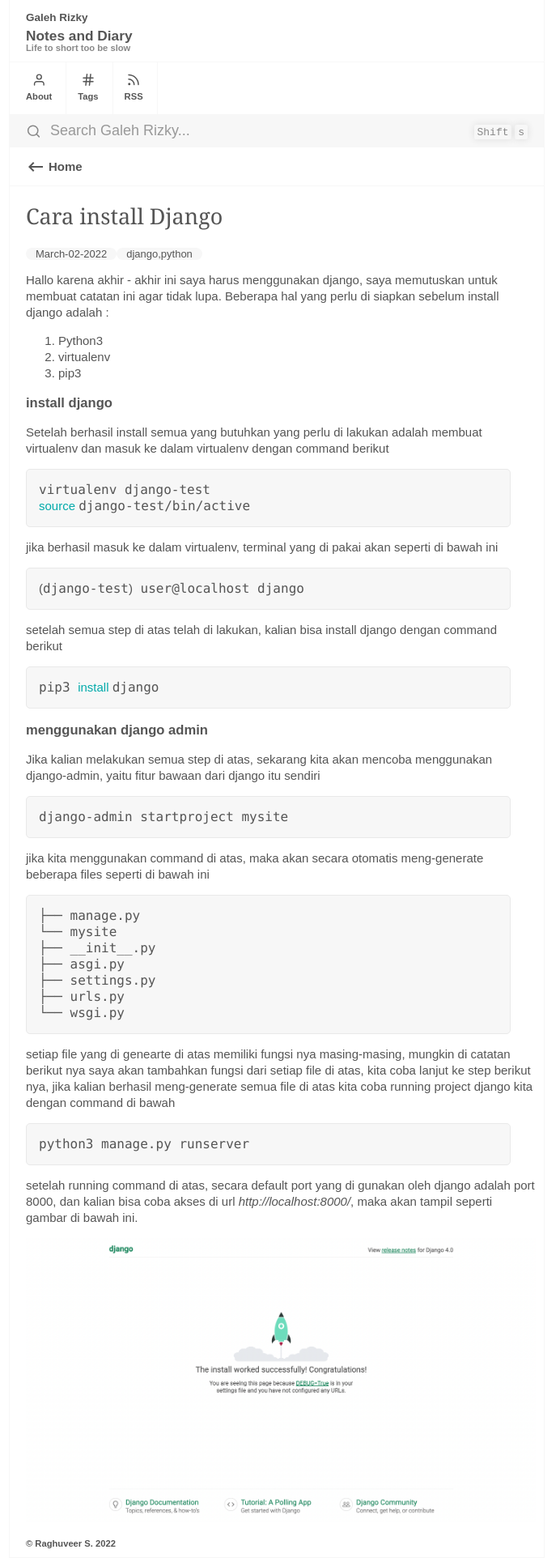
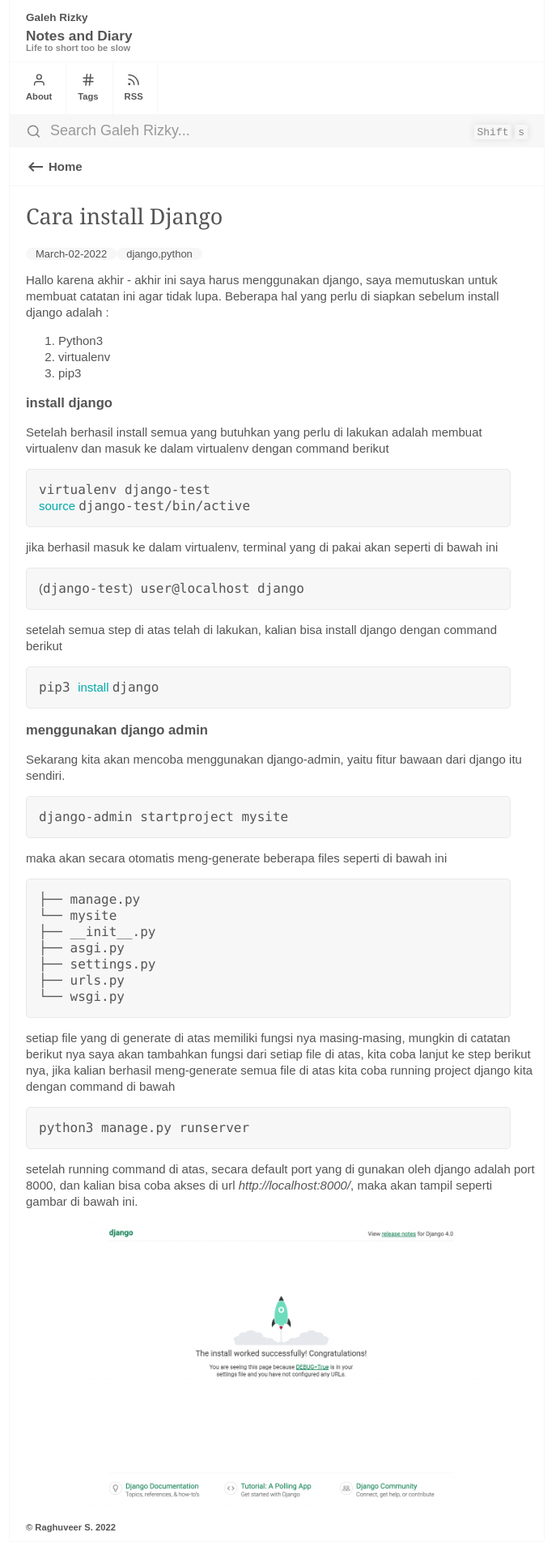
Before and after one commit to galehrizky/galehrizky.github.io, a Jekyll site: the page built from _posts/2022-03-02-cara-install-django.md, in a window 1280 px wide. Shown: the whole page at 81% size, without its empty margins (298-990 px from the left). Built offline with Jekyll 4.4.1, drawn with Linux system fonts in a browser that asks for light colours.

Commit message:
typo fixing

````diff
--- a/_posts/2022-03-02-cara-install-django.md
+++ b/_posts/2022-03-02-cara-install-django.md
@@ -27,12 +27,12 @@ pip3 install django
 ```
 
 ### menggunakan django admin
-Jika kalian melakukan semua step di atas, sekarang kita akan mencoba menggunakan django-admin, yaitu fitur bawaan dari django itu sendiri
+Sekarang kita akan mencoba menggunakan django-admin, yaitu fitur bawaan dari django itu sendiri.
 
 ```bash
 django-admin startproject mysite
 ```
-jika kita menggunakan command di atas, maka akan secara otomatis meng-generate beberapa files seperti di bawah ini
+maka akan secara otomatis meng-generate beberapa files seperti di bawah ini
 ```
 ├── manage.py
 └── mysite
@@ -42,7 +42,7 @@ jika kita menggunakan command di atas, maka akan secara otomatis meng-generate b
     ├── urls.py
     └── wsgi.py
 ```
-setiap file yang di genearte di atas memiliki fungsi nya masing-masing, mungkin di catatan berikut nya saya akan tambahkan fungsi dari setiap file di atas, kita coba lanjut ke step berikut nya, jika kalian berhasil meng-generate semua file di atas kita coba running project django kita dengan command di bawah
+setiap file yang di generate di atas memiliki fungsi nya masing-masing, mungkin di catatan berikut nya saya akan tambahkan fungsi dari setiap file di atas, kita coba lanjut ke step berikut nya, jika kalian berhasil meng-generate semua file di atas kita coba running project django kita dengan command di bawah
 
 ```
 python3 manage.py runserver
````
